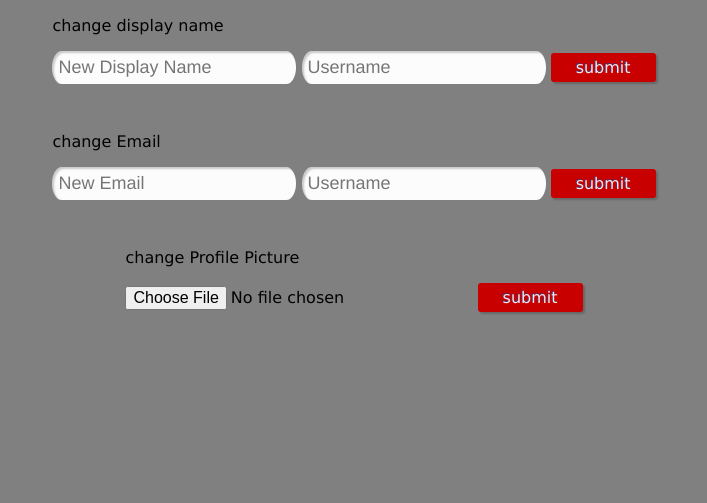
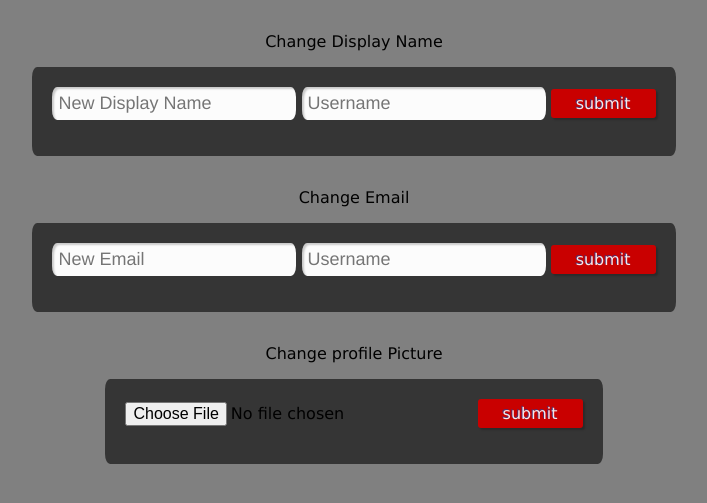
Before and after one commit to Zehpto/skitter, a PHP site: page /settings.html in a window 1280 px wide. Shown: the part 34-537 px from the top of the page, without its empty margins (286-993 px from the left). Run offline with PHP 8.4, Linux system fonts and the light colour scheme.

Commit message:
css for settings page is done

```diff
--- a/web-server/CSS/home.css
+++ b/web-server/CSS/home.css
@@ -30,8 +30,12 @@ div {
     position:relative;
 }
 
-form {
+.setForm {
     display: inline;
+    background: #353535;
+    padding: 20px;
+    -webkit-border-radius: 5px / 10px;
+    border-radius: 5px / 10px;
 }
 
 body {
@@ -46,8 +50,8 @@ body {
     margin: auto;
     padding: 6px;
     border: none;
-    -webkit-border-radius: 32px / 54px;
-    border-radius: 32px / 54px;
+    -webkit-border-radius: 5px / 10px;
+    border-radius: 5px / 10px;
     font: normal 18px/normal "Coda", Helvetica, sans-serif;
     /*color: rgba(0,142,198,1);*/
     -o-text-overflow: clip;
--- a/web-server/settings.html
+++ b/web-server/settings.html
@@ -16,8 +16,8 @@
             </form>
         </div>
         <div class='settings'>
-            <form id='DisplayName' action='/php/changeDisplayName.php' method='get'>
-                <p> change display name</p>
+            <p>Change Display Name</p>
+            <form class='setForm' id='DisplayName' action='/php/changeDisplayName.php' method='get'>
                 <input class='textField' id='display_name' type='text' placeholder='New Display Name' required>
                 <input class='textField' id='rit_user' type='text' placeholder='Username' required>
                 <button type='button' onclick="display(document.getElementById('display_name').value, document.getElementById('rit_user').value);">submit</button>
@@ -25,8 +25,8 @@
             </form>
         </div>
         <div class='settings'>
-            <form id='EmailForm'>
-                <p> change Email</p>
+            <p>Change Email</p>
+            <form id='EmailForm' class='setForm'>
                 <input class='textField' id='Email' type='text' placeholder='New Email' required>
                 <input class='textField' id='rit_username' type='text' placeholder='Username' required>
                 <button type='button' onclick="emailChange(document.getElementById('Email').value, document.getElementById('rit_username').value);">submit</button>
@@ -34,8 +34,8 @@
             </form>
         </div>
         <div class='settings'>
-            <form id='picture'>
-                <p> change Profile Picture</p>
+            <p>Change profile Picture</p>
+            <form id='picture' class='setForm'>
                 <input id='pic' type='file' placeholder='New pic' required>
                 <button type='button' onclick="picChange(document.getElementById('pic').value);">submit</button>
                 <p id='picChangeResponse'></p>
```
